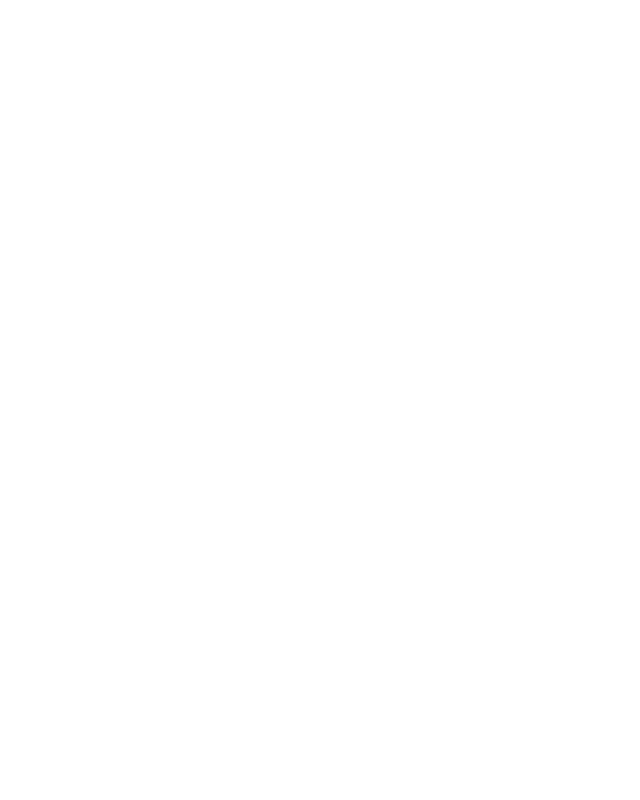
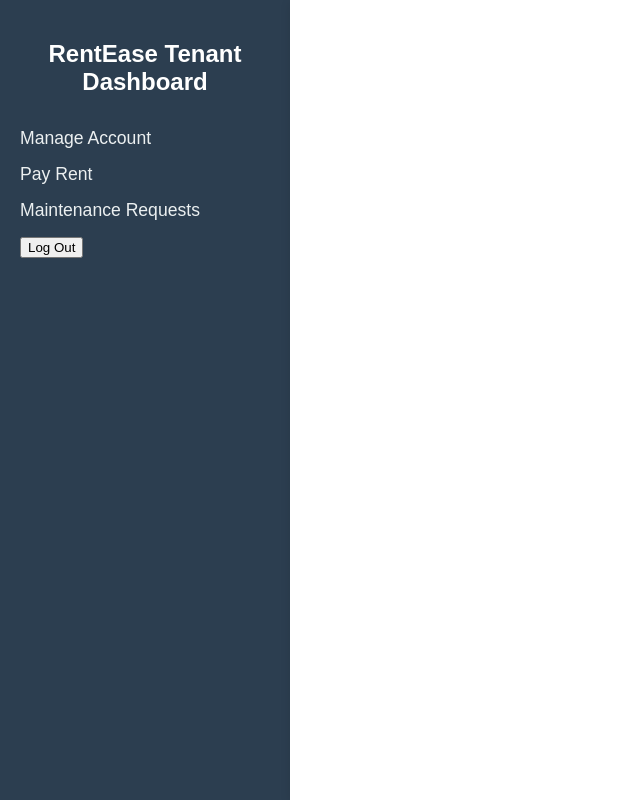
Before and after one commit to het0511/Property_Rental_Management_Application, a React (Create React App) app in the folder frontend/: page /tenant-dashboard in a window 1280 px wide. Before the commit this address had no page. Shown: the whole page, without its empty margins (0-640 px from the left). Built offline with nearby package versions, Linux system fonts and the light colour scheme; sample sign-in values are in the browser's storage.

Commit message:
some new update

```diff
--- a/frontend/src/App.js
+++ b/frontend/src/App.js
@@ -4,6 +4,7 @@
 import TenantSignUp from './components/TenantSignUp';
 import LandlordSignUp from './components/LandlordSignUp';
 import LandlordDashboard from './components/LandlordDashboard';
+import TenantDashboard from './components/TenantDashboard';
 import Home from './Home';
 
 function App() {
@@ -16,6 +17,7 @@
         <Route path="/tenant-signup" element={<TenantSignUp />} />
         <Route path="/landlord-signup" element={<LandlordSignUp />} />
         <Route path="/landlord-dashboard/*" element={<LandlordDashboard />} />
+        <Route path="/tenant-dashboard/*" element={<TenantDashboard />} />
       </Routes>
     </Router>
   );
--- /dev/null
+++ b/frontend/src/components/TenantDashboard.js
@@ -0,0 +1,72 @@
+import React, { useEffect } from 'react';
+import { NavLink, Routes, Route, useNavigate } from 'react-router-dom';
+import AccountDetails from './AccountDetails';
+import RentPayment from './RentPayment';
+import Maintenance from './Maintenance';
+import './../styles/TenantDashboard.css';
+
+const TenantDashboard = () => {
+  const navigate = useNavigate();
+
+  useEffect(() => {
+    const token = localStorage.getItem('token');
+    if (!token) {
+      navigate('/tenant-login'); // Redirect if no token found
+    }
+  }, [navigate]);
+
+  const handleLogout = () => {
+    if (window.confirm("Are you sure you want to log out?")) {
+      localStorage.removeItem('token');
+      navigate('/tenant-login');
+    }
+  };
+
+  return (
+    <div className="tenant-dashboard">
+      <Sidebar handleLogout={handleLogout} />
+      <div className="main-content">
+        <Routes>
+          <Route path="account" element={<AccountDetails />} />
+          <Route path="pay-rent" element={<RentPayment />} />
+          <Route path="maintenance" element={<Maintenance />} />
+        </Routes>
+      </div>
+    </div>
+  );
+};
+
+const Sidebar = ({ handleLogout }) => (
+  <div className="sidebar">
+    <h2>RentEase Tenant Dashboard</h2>
+    <ul>
+      <li>
+        <NavLink
+          to="account"
+          className={({ isActive }) => (isActive ? 'active' : '')}
+        >
+          Manage Account
+        </NavLink>
+      </li>
+      <li>
+        <NavLink
+          to="pay-rent"
+          className={({ isActive }) => (isActive ? 'active' : '')}
+        >
+          Pay Rent
+        </NavLink>
+      </li>
+      <li>
+        <NavLink
+          to="maintenance"
+          className={({ isActive }) => (isActive ? 'active' : '')}
+        >
+          Maintenance Requests
+        </NavLink>
+      </li>
+    </ul>
+    <button className="logout-button" onClick={handleLogout}>Log Out</button>
+  </div>
+);
+
+export default TenantDashboard;
--- /dev/null
+++ b/frontend/src/styles/TenantDashboard.css
@@ -0,0 +1,56 @@
+/* Dashboard Container */
+.tenant-dashboard {
+    display: flex;
+    min-height: 100vh;
+    background-color: #f4f7f6;
+  }
+
+  /* Sidebar */
+  .tenant-dashboard .sidebar {
+    width: 250px;
+    background-color: #2c3e50;
+    color: white;
+    padding: 20px;
+  }
+
+  .tenant-dashboard .sidebar h2 {
+    font-size: 1.5rem;
+    margin-bottom: 2rem;
+    text-align: center;
+  }
+
+  .tenant-dashboard .sidebar ul {
+    list-style: none;
+    padding: 0;
+  }
+
+  .tenant-dashboard .sidebar ul li {
+    margin: 15px 0;
+  }
+
+  .tenant-dashboard .sidebar ul li a {
+    text-decoration: none;
+    color: #ecf0f1;
+    font-size: 1.1rem;
+    display: block;
+    transition: background 0.3s;
+  }
+
+  .tenant-dashboard .sidebar ul li a:hover {
+    background-color: #34495e;
+    padding-left: 10px;
+  }
+
+  /* Active Link */
+  .tenant-dashboard .sidebar ul li a.active {
+    background-color: #34495e; /* Active link background */
+    font-weight: bold; /* Optional: Make active link bold */
+  }
+
+  /* Main Content */
+  .tenant-dashboard .main-content {
+    flex-grow: 1;
+    padding: 30px;
+    background-color: #fff;
+    box-shadow: 0 2px 10px rgba(0, 0, 0, 0.1);
+  }
```
Also changed, not shown: frontend/src/components/AccountDetails.js (added), frontend/src/components/Maintenance.js (added), frontend/src/components/RentPayment.js (added).
